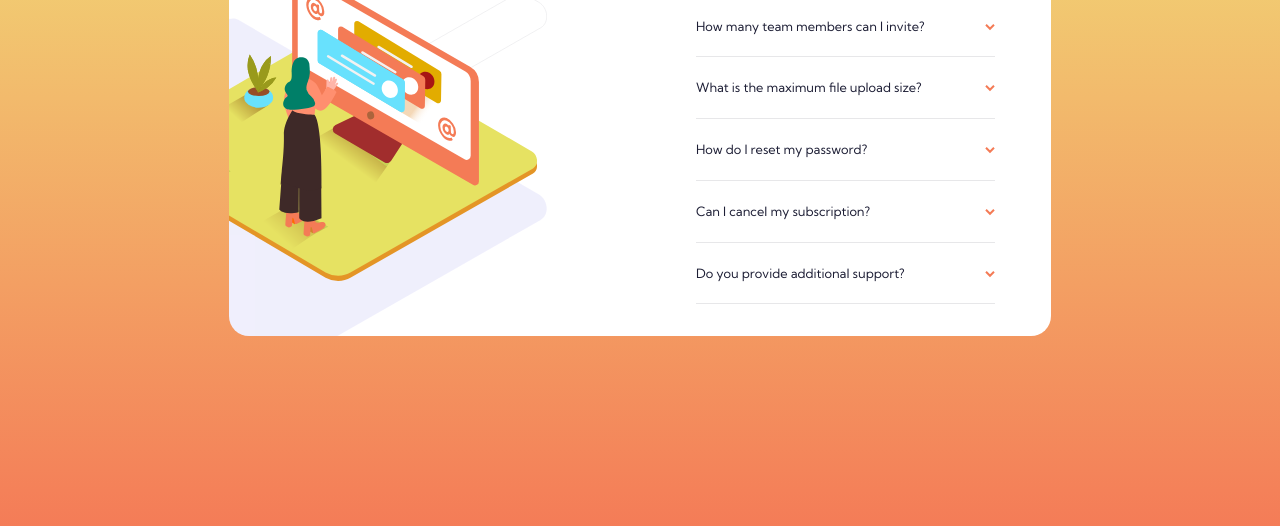
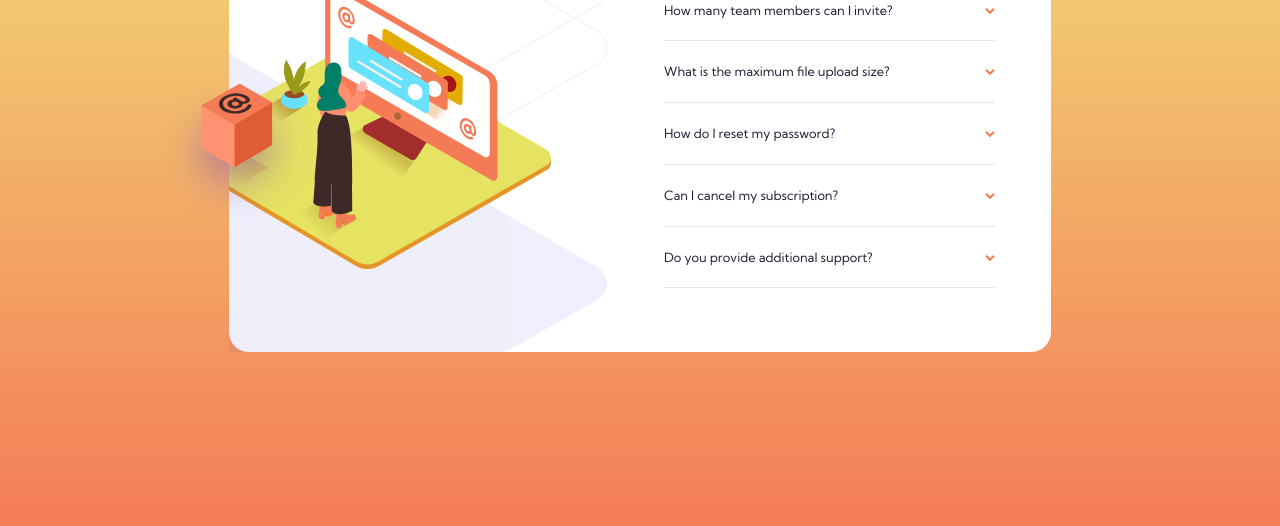
Before and after one commit to Santiagoponce/FAQ-accordion-card, a plain HTML site: page index.html in a window 1280 px wide. Shown: the part 274-800 px from the top of the page. Drawn offline with Linux system fonts and the light colour scheme.

Commit message:
Estilos listos

```diff
--- a/css/desktop.css
+++ b/css/desktop.css
@@ -2,18 +2,14 @@
 {
     body
     {
+        flex-direction: row;
         background: linear-gradient(rgb(240, 240, 126),var(--Soft-red));
-        flex-direction: column;
     }
 
     .faq
     {
         flex-direction: row;
         margin: 0 2rem;
-        position: relative;
-        padding: 0;
-        overflow: hidden;
-
     }
 
     main
@@ -26,12 +22,27 @@
     {
         flex: 1 1 50%;
         position: relative;
+        transform: none;
+        align-items: stretch;
+        display: flex;
 
-        transform: translateX(-25%);
     }
-    .faq__decoration >*
+
+        .faq__decoration-wrapper
     {
-    inline-size:100%;
+        justify-content: space-around;
+        position: static;
+        overflow: hidden;
+        background:no-repeat url(../images/bg-pattern-desktop.svg);
+        background-size: 200%;
+        background-position-x: right;
+        background-position-y: center;     }
+
+    .faq__decoration-wrapper > *
+    {
+        transform: translateX(-15%);
+        inline-size: 100%;
+
     }
 
 
@@ -47,16 +58,15 @@
     .faq__decoration-box
     {
         position: absolute;
-    scale: .5;
+        scale: .4;
         display: inline;
         z-index: 3;
-    transform: translateX(-100%);
+        transform: translateX(-120%) translateY(20%);
     }
     .faq__content
     {
         flex: 1 1 50%;
-        margin:0;
-        padding:2rem;
+        margin:2rem;
         align-items: flex-start;
     }
 
--- a/css/style.css
+++ b/css/style.css
@@ -20,11 +20,11 @@
 --Light-grayish-blue: hsl(240, 5%, 91%);
 }
 
-*
-{
+* {
+    padding: 0;
+    margin: 0;
     box-sizing: border-box;
-}
-
+  }
 img
 {
     inline-size: 100%;
@@ -44,9 +44,9 @@ body
 }
 main
 {
-
     width: 100%;
     padding: 1.5rem;
+
 }
 .faq
 {
@@ -55,34 +55,39 @@ main
 
     display: flex;
     flex-direction: column;
-    align-items: center;
     border-radius: 20px;
     position: relative;
-    min-width: 280px;
+    min-width: 250px;
 
 }
-
+/*  *********************************************** */
 
 .faq__decoration
 {
-    display: flex;
     position: absolute;
-    justify-content: center;
     inline-size: 100%;
     transform: translateY(-58.9%);
 
 
 }
-.faq__decoration >*
+.faq__decoration-wrapper
+{
+    position: relative;
+    display: flex;
+    flex-direction: column;
+    align-items: center;
+}
+
+.faq__decoration-wrapper > *
 {
     inline-size: 85%;
 }
 
+
 .faq__decoration-bg
 {
     position: absolute;
-    align-self: flex-end;
-    transform: translateY(30%);
+    transform: translateY(100%);
     z-index: 0;
 }
 
@@ -96,6 +101,8 @@ main
     position: absolute;
     display: none;
 }
+
+/*  *********************************************** */
 
 .faq__content
 {
--- a/index.html
+++ b/index.html
@@ -19,17 +19,17 @@
 
     <div class="faq__decoration">
 
-      <picture class="faq__decoration-img">
-        <source srcset="images/illustration-woman-online-desktop.svg" media="(min-width:700px)">
-        <img alt="" src="images/illustration-woman-online-mobile.svg">
-      </picture>
+      <div class="faq__decoration-wrapper">
 
-      <picture class="faq__decoration-bg">
-        <source srcset="images/bg-pattern-desktop.svg" media="(min-width:700px)">
-        <img alt="" src="images/bg-pattern-mobile.svg">
-      </picture>
+        <picture class="faq__decoration-img">
+          <source srcset="images/illustration-woman-online-desktop.svg" media="(min-width:700px)">
+          <img alt="" src="images/illustration-woman-online-mobile.svg">
+        </picture>
 
-        <img class="faq__decoration-box" src="images/illustration-box-desktop.svg" alt="">
+
+          <img class="faq__decoration-box" src="images/illustration-box-desktop.svg" alt="">
+      </div>
+
     </div>
 
     <section class="faq__content">
```
Lines whose indentation alone changed are shown as unchanged.
